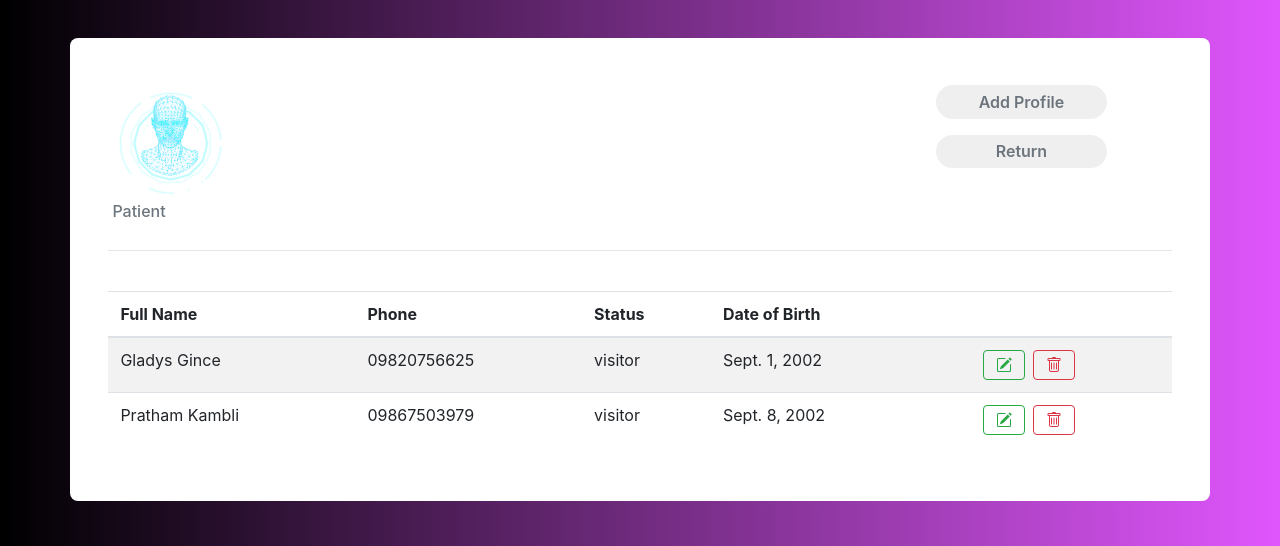
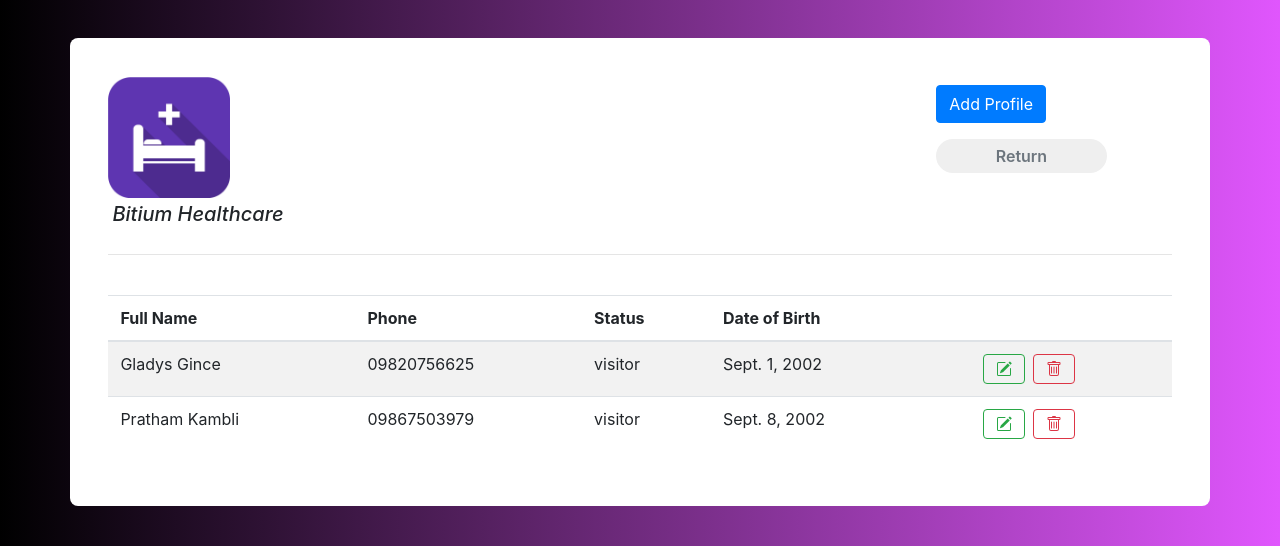
Before and after one commit to Pratham8902/GDA_Hackathon_2k23, a Django app: page /profiles/ in a window 1280 px wide. Shown: the top 546 px of the page. Run offline with Django 3.2, Linux system fonts and the light colour scheme; data comes from the database, SQL or seed files in the repository; some libraries are stand-ins or nearby versions.

Commit message:
commit-7

```diff
--- a/core/templates/core/profiles.html
+++ b/core/templates/core/profiles.html
@@ -7,7 +7,7 @@
     <div class="row">
         <div class="col-md-3">
             <img src="{% static 'img/fcicon.png'%}" alt="" width="50%">
-            <h6 class="text-muted p-1"> Patient</h6>
+    <i><strong><h5 class="text p-1">Bitium Healthcare</h5></strong></i>
 
         </div>
         <div class="col-md-6">
@@ -15,7 +15,7 @@
             </div>
         </div>
         <div class="col-md-3">
-            <a href="{% url 'add_profile' %}"><input type="submit" class="profile-edit-btn m-2 " name="btnAddMore"
+            <a href="{% url 'add_profile' %}"><input type="submit" class="btn btn-primary m-2 " name="btnAddMore"
                     value="Add Profile" /></a>
             <a   href="{% url 'index' %}"><input type="submit" class="profile-edit-btn m-2 "
                         name="btnAddMore" value="Return" /></a>
```
Also changed, not shown: static/img/bio.jpg, static/img/fcicon.png.
